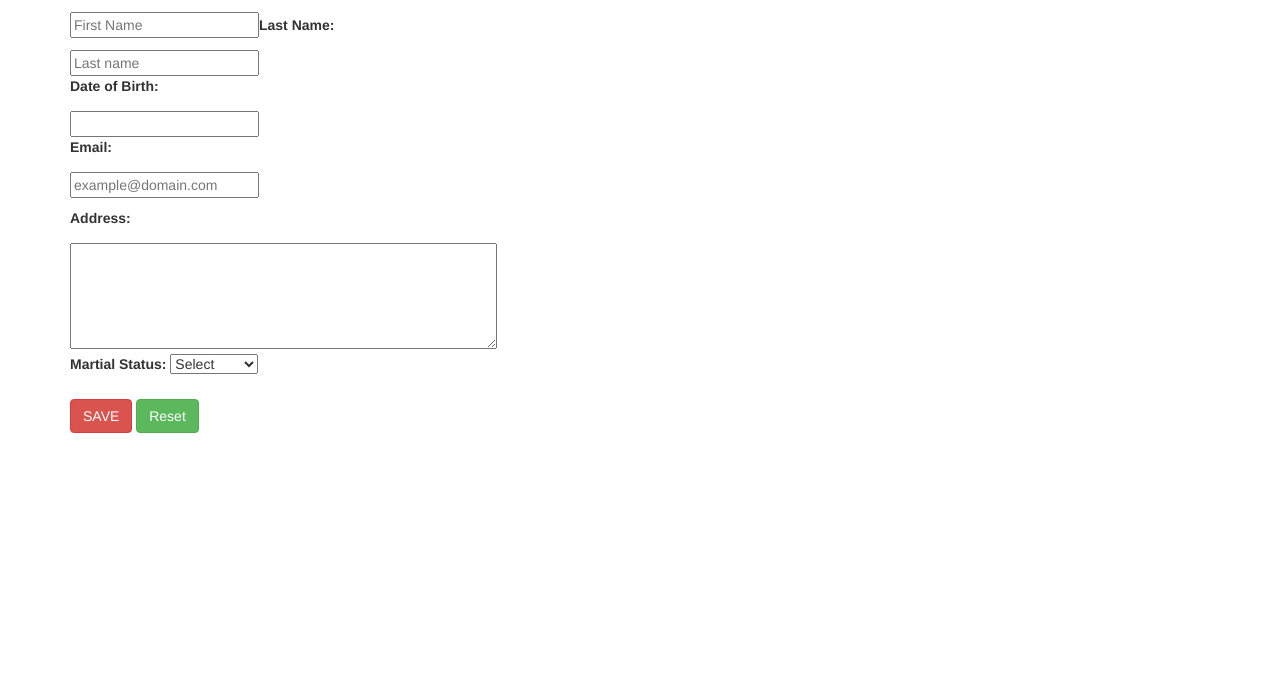
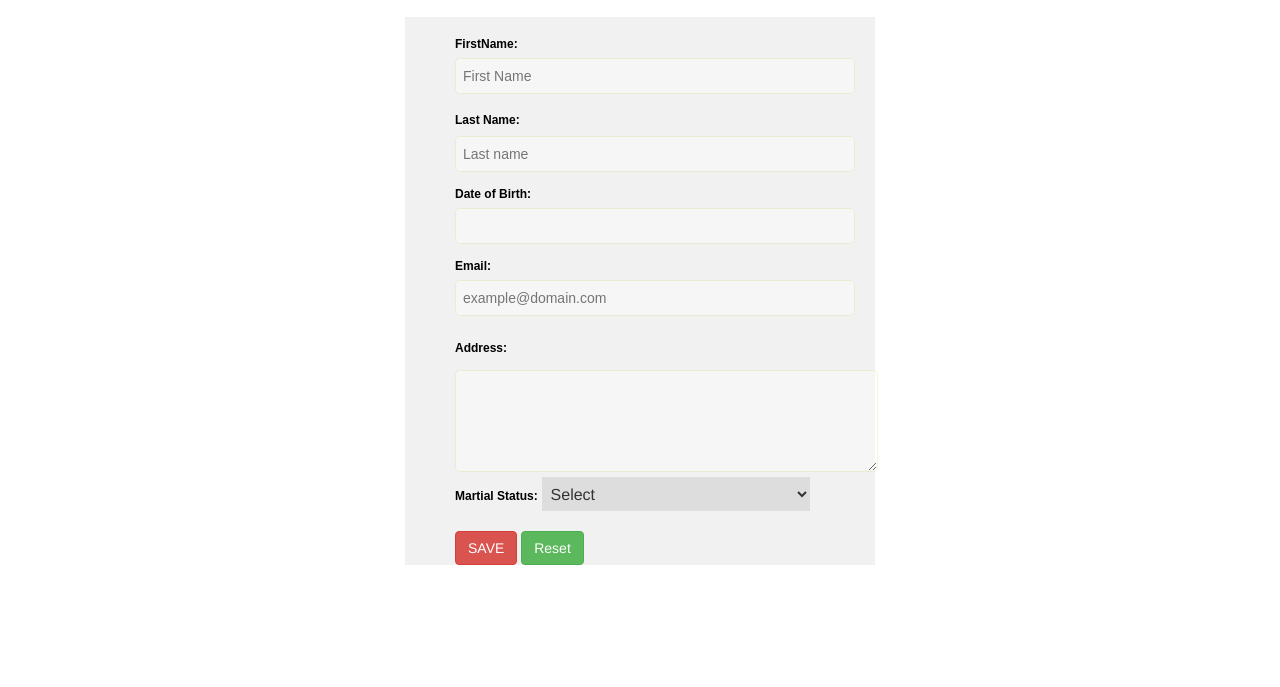
Before and after one commit to nani6666/Test, a plain HTML site: page index.html in a window 1280 px wide. Shown: the part 113-800 px from the top of the page. Drawn offline with nearby package versions, Linux system fonts and the light colour scheme.

Commit message:
css is working

```diff
--- a/index.html
+++ b/index.html
@@ -5,8 +5,8 @@
 	<meta http-equiv="X-UA-Compatible" content="IE=EmulateIE7; IE=EmulateIE9">
 	<meta http-equiv="Content-Type" content="text/html; charset=utf-8" />
 	<meta name="viewport" content="width=device-width, initial-scale=1, maximum-scale=1.0, user-scalable=no"/>
-    <link rel="stylesheet" type="text/css" href="css/style.css" media="all" />
-    <link rel="stylesheet" type="text/css" href="css/fdw-demo.css" media="all" />
+    <link rel="stylesheet" type="text/css" href="index.css" media="all" />
+
     <link href='http://fonts.googleapis.com/css?family=Open+Sans+Condensed:700' rel='stylesheet' type='text/css'>
 
   <link rel="stylesheet" href="http://maxcdn.bootstrapcdn.com/bootstrap/3.3.6/css/bootstrap.min.css">
```
